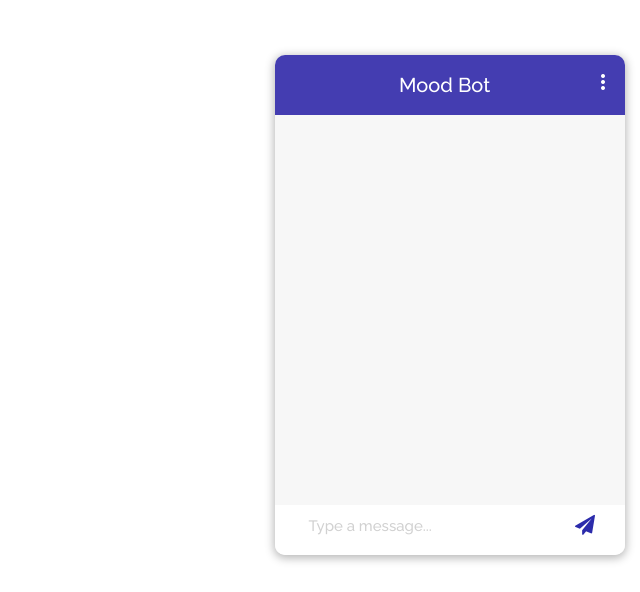
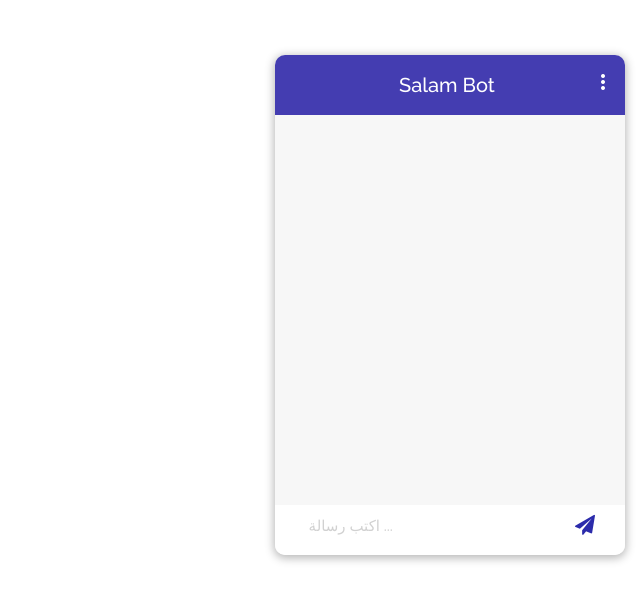
Before and after one commit to ahmed-shiha/test_rasa, a website: page frontend/index.html in a window 1280 px wide. Both pictures are taken after a click on the element 1216 px from the left and 756 px from the top of the page. Shown: the part 205-797 px from the top of the page, 640-1280 px from the left. Drawn offline with nearby package versions, Linux system fonts and the light colour scheme.

Commit message:
Update index.html

```diff
--- a/frontend/index.html
+++ b/frontend/index.html
@@ -1,6 +1,6 @@
 <html>
    <head>
-      <title>Chatbot</title>
+      <title>Salam Chatbot</title>
       <!--Let browser know website is optimized for mobile-->
       <meta name="viewport" content="width=device-width, initial-scale=1.0" />
 
@@ -33,7 +33,7 @@
             <div class="chat_header">
 
                <!--Add the name of the bot here -->
-               <span class="chat_header_title">Mood Bot</span>
+               <span class="chat_header_title">Salam Bot</span>
                <span class="dropdown-trigger" href='#' data-target='dropdown1'>
                   <i class="material-icons">
                   more_vert
@@ -55,7 +55,7 @@
 
             <!--keypad for user to type the message -->
             <div class="keypad">
-               <textarea id="userInput" placeholder="Type a message..." class="usrInput"></textarea>
+               <textarea id="userInput" placeholder="اكتب رسالة ..." class="usrInput"></textarea>
                <div id="sendButton"><i class="fa fa-paper-plane" aria-hidden="true"></i></div>
             </div>
          </div>
```
